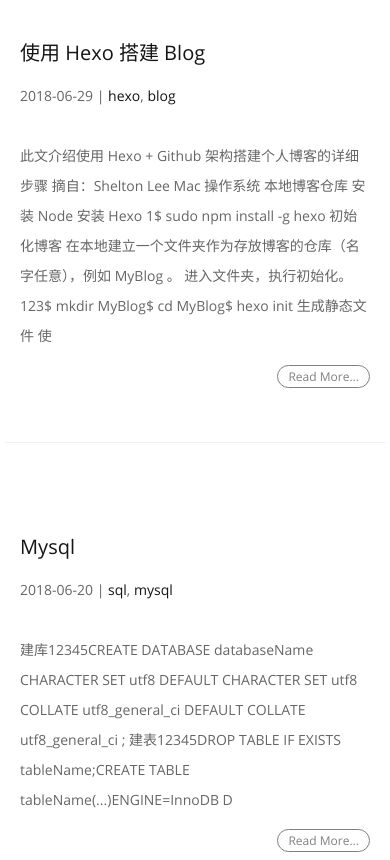
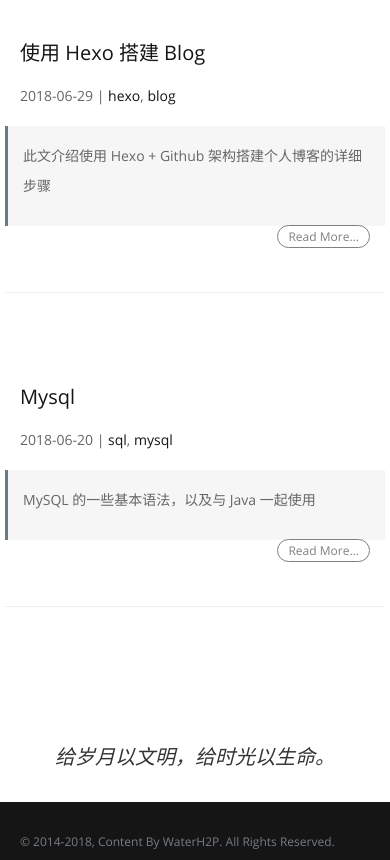
Before and after one commit to WaterH2P/WaterH2P.github.io, a plain HTML site: page index.html in a window 390 px wide. Shown: the part 900-1760 px from the top of the page. Drawn offline with Linux system fonts and the light colour scheme.

Commit message:
Site updated: 2018-06-30 02:20:20

```diff
--- a/index.html
+++ b/index.html
@@ -211,31 +211,14 @@
 </span>
                     </span>
                 </div>
-                <div class="col-md-8">
+                <div class="col-md-8" style="border-left:3px solid #697A82; background-color:#F6F6F6">
                     <p>
 
-
-此文介绍使用 Hexo + Github 架构搭建个人博客的详细步骤
-摘自：Shelton Lee
-Mac 操作系统
-
-本地博客仓库
-安装 Node
-
-安装 Hexo
-1$ sudo npm install -g hexo
-
-初始化博客
-在本地建立一个文件夹作为存放博客的仓库（名字任意），例如 MyBlog 。
-进入文件夹，执行初始化。
-123$ mkdir MyBlog$ cd MyBlog$ hexo init
-
-生成静态文件
-使
+                        此文介绍使用 Hexo + Github 架构搭建个人博客的详细步骤
 
                     </p>
 
-                    <p class="pull-right readMore">
+                    <p class="pull-right readMore" style="margin:10px 0 0 0">
                         <a href="/2018/06/29/使用 Hexo 搭建 Blog/">Read More...</a>
                     </p>
 
@@ -265,15 +248,14 @@
 </span>
                     </span>
                 </div>
-                <div class="col-md-8">
+                <div class="col-md-8" style="border-left:3px solid #697A82; background-color:#F6F6F6">
                     <p>
 
-                        建库12345CREATE DATABASE databaseName	CHARACTER SET utf8	DEFAULT CHARACTER SET utf8	COLLATE utf8_general_ci	DEFAULT COLLATE utf8_general_ci ;
-建表12345DROP TABLE IF EXISTS tableName;CREATE TABLE tableName(...)ENGINE=InnoDB D
+                        MySQL 的一些基本语法，以及与 Java 一起使用
 
                     </p>
 
-                    <p class="pull-right readMore">
+                    <p class="pull-right readMore" style="margin:10px 0 0 0">
                         <a href="/2018/06/20/Mysql/">Read More...</a>
                     </p>
 
```
